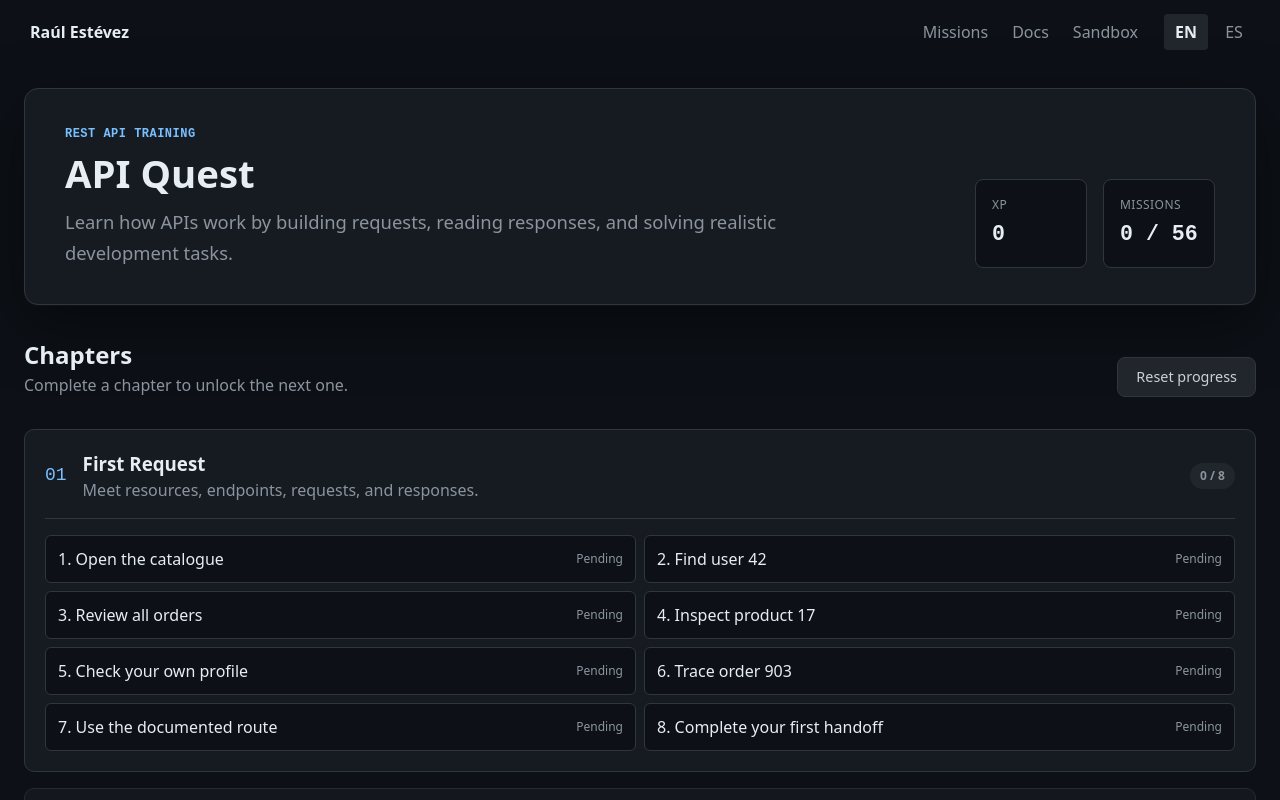
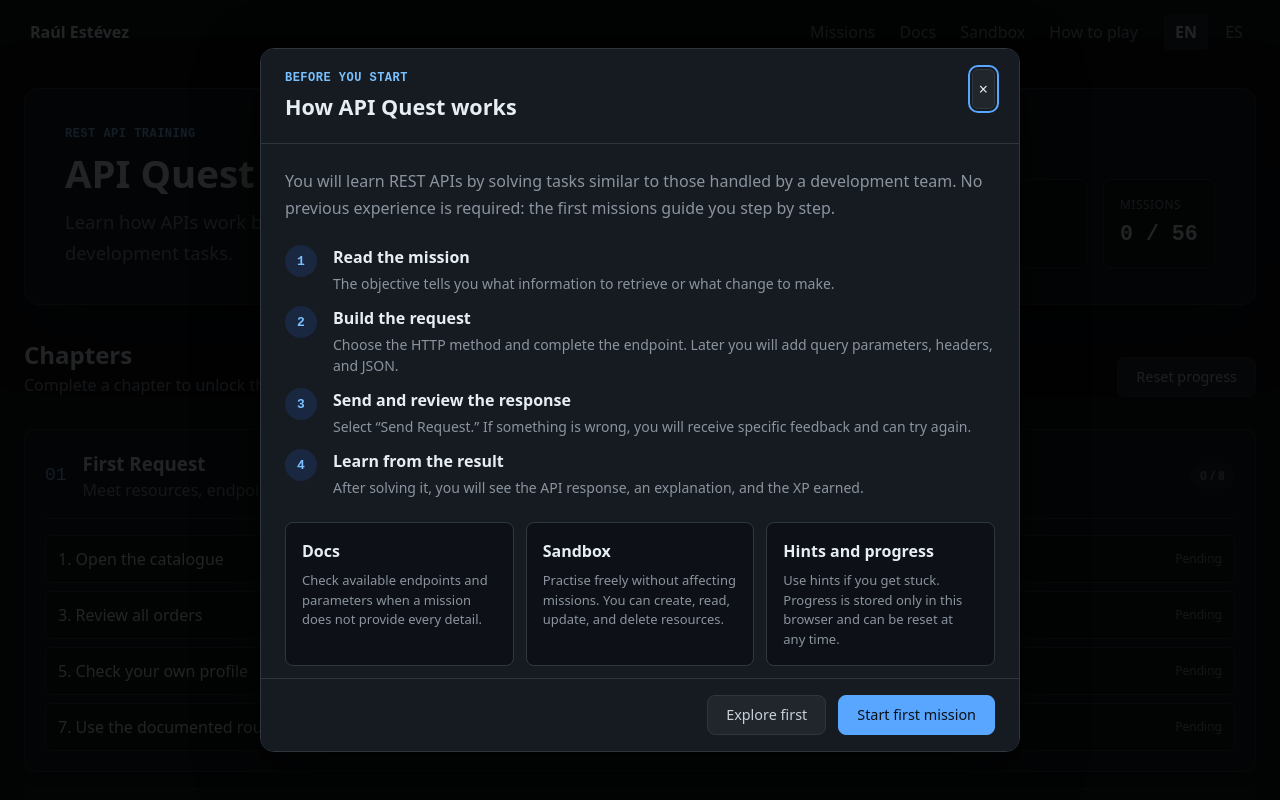
Before and after one commit to RaulEstevezA/API_Quest, a React (Vite) app: page / in a window 1280 px wide. Shown: the top 800 px of the page. Built offline with nearby package versions, Linux system fonts and the light colour scheme.

Commit message:
feat: add first-visit game onboarding

```diff
--- a/src/styles/index.css
+++ b/src/styles/index.css
@@ -165,6 +165,23 @@ legend, .body-field > span { margin-bottom: var(--space-4); color: var(--muted);
 .method--post { color: var(--success); }.method--delete { color: var(--danger); }.method--patch,.method--put { color: var(--warning); }
 .docs__table { display: grid; overflow: auto; }
 .docs__table > div { min-width: 560px; padding: var(--space-8); display: grid; grid-template-columns: 140px 1fr; border-top: 1px solid var(--border); }
+.onboarding-dialog { width: min(760px, calc(100vw - 32px)); max-height: min(88vh, 840px); padding: 0; overflow: auto; border: 1px solid var(--border); border-radius: var(--radius-lg); background: var(--surface); color: var(--text); box-shadow: var(--modal-shadow); }
+.onboarding-dialog::backdrop { background: var(--backdrop); }
+.onboarding-dialog__header { position: sticky; top: 0; z-index: 1; padding: var(--space-20) var(--space-24); display: flex; align-items: flex-start; justify-content: space-between; gap: var(--space-16); border-bottom: 1px solid var(--border); background: var(--surface); }
+.onboarding-dialog__header h2 { margin: 0; font-size: 1.35rem; }
+.onboarding-dialog__header .eyebrow { margin-bottom: var(--space-4); }
+.onboarding-dialog__body { padding: var(--space-24); }
+.onboarding-dialog__intro { margin: 0; color: var(--muted); line-height: 1.65; }
+.onboarding-steps { margin: var(--space-24) 0; padding: 0; display: grid; gap: var(--space-12); list-style: none; }
+.onboarding-steps li { display: grid; grid-template-columns: 36px 1fr; gap: var(--space-12); }
+.onboarding-steps li > span { width: 32px; height: 32px; display: grid; place-items: center; border-radius: var(--radius-pill); background: var(--accent-soft); color: var(--accent-text); font: 600 .8125rem var(--mono); }
+.onboarding-steps p { margin: var(--space-4) 0 0; color: var(--muted); font-size: .875rem; }
+.onboarding-locations { display: grid; grid-template-columns: repeat(3, 1fr); gap: var(--space-12); }
+.onboarding-locations article { padding: var(--space-16); border: 1px solid var(--border); border-radius: var(--radius); background: var(--page-bg); }
+.onboarding-locations h3 { margin: 0 0 var(--space-8); font-size: 1rem; }
+.onboarding-locations p { margin: 0; color: var(--muted); font-size: .8125rem; }
+.onboarding-dialog__note { margin: var(--space-20) 0 0; padding: var(--space-12) var(--space-16); border-left: 2px solid var(--accent); background: var(--accent-soft); font-size: .875rem; }
+.onboarding-dialog__actions { position: sticky; bottom: 0; padding: var(--space-16) var(--space-24); display: flex; justify-content: flex-end; gap: var(--space-12); border-top: 1px solid var(--border); background: var(--surface); }
 
 .eyebrow {
   margin: 0 0 var(--space-8);
@@ -195,6 +212,10 @@ h1 {
   .site-header { flex-wrap: wrap; padding: var(--space-8) 0; gap: var(--space-4); }
   .main-nav { order: 3; width: 100%; margin: 0; }
   .main-nav button { flex: 1; }
+  .onboarding-dialog__header, .onboarding-dialog__body { padding: var(--space-16); }
+  .onboarding-dialog__actions { padding: var(--space-12) var(--space-16); flex-direction: column-reverse; }
+  .onboarding-dialog__actions .button { width: 100%; }
+  .onboarding-locations { grid-template-columns: 1fr; }
   .app-shell {
     padding: var(--space-16);
   }
--- a/src/styles/tokens.css
+++ b/src/styles/tokens.css
@@ -44,5 +44,6 @@
   --radius-lg: 14px;
   --radius-pill: 999px;
   --window-shadow: 0 20px 60px rgba(0, 0, 0, 0.5), 0 1px 0 rgba(255, 255, 255, 0.04);
+  --modal-shadow: 0 20px 60px rgba(0, 0, 0, 0.7);
   --transition-fast: 0.15s ease;
 }
--- a/src/ui/App.tsx
+++ b/src/ui/App.tsx
@@ -7,12 +7,20 @@ import { MissionWorkspace } from './components/MissionWorkspace'
 import { Sandbox } from './components/Sandbox'
 import { useGameProgress } from './use-game-progress'
 import { useLanguage } from './i18n'
+import { OnboardingDialog } from './components/OnboardingDialog'
+
+const ONBOARDING_STORAGE_KEY = 'api-quest.onboarding-seen'
+
+function shouldShowOnboarding() {
+  try { return localStorage.getItem(ONBOARDING_STORAGE_KEY) !== 'true' } catch { return true }
+}
 
 export function App() {
   const { language, setLanguage } = useLanguage()
   const { progress, storageAvailable, recordCompletion, reset } = useGameProgress()
   const [missionId, setMissionId] = useState<string | null>(null)
   const [view, setView] = useState<'missions' | 'docs' | 'sandbox'>('missions')
+  const [showOnboarding, setShowOnboarding] = useState(shouldShowOnboarding)
   const mission = missionId ? getMission(missionId) : undefined
 
   const resetWithConfirmation = () => {
@@ -20,11 +28,23 @@ export function App() {
     if (window.confirm(message)) reset()
   }
 
+  const closeOnboarding = () => {
+    setShowOnboarding(false)
+    try { localStorage.setItem(ONBOARDING_STORAGE_KEY, 'true') } catch { /* It may reappear next visit when storage is unavailable. */ }
+  }
+
+  const startFirstMission = () => {
+    closeOnboarding()
+    setView('missions')
+    setMissionId('first-request-1')
+  }
+
   return <>
-    <Header language={language} onLanguageChange={setLanguage} onHome={() => { setMissionId(null); setView('missions') }} onDocs={() => { setMissionId(null); setView('docs') }} onSandbox={() => { setMissionId(null); setView('sandbox') }} />
+    <Header language={language} onLanguageChange={setLanguage} onHome={() => { setMissionId(null); setView('missions') }} onDocs={() => { setMissionId(null); setView('docs') }} onSandbox={() => { setMissionId(null); setView('sandbox') }} onHelp={() => setShowOnboarding(true)} />
     <main className="app-shell">
       {mission ? <MissionWorkspace key={mission.id} mission={mission} language={language} onBack={() => setMissionId(null)} onComplete={(xp, attempts, hints) => recordCompletion(mission.id, xp, attempts, hints)} /> : view === 'docs' ? <ApiDocs language={language} /> : view === 'sandbox' ? <Sandbox language={language} /> : <Dashboard language={language} progress={progress} storageAvailable={storageAvailable} onOpenMission={setMissionId} onReset={resetWithConfirmation} />}
     </main>
     <footer className="site-footer"><span>API Quest</span><a href="https://raulesteveza.github.io/">{language === 'es' ? 'Volver a la web' : 'Back to website'}</a></footer>
+    <OnboardingDialog language={language} open={showOnboarding} onClose={closeOnboarding} onStart={startFirstMission} />
   </>
 }
--- a/src/ui/components/Header.tsx
+++ b/src/ui/components/Header.tsx
@@ -6,13 +6,14 @@ interface HeaderProps {
   onHome: () => void
   onDocs: () => void
   onSandbox: () => void
+  onHelp: () => void
 }
 
-export function Header({ language, onLanguageChange, onHome, onDocs, onSandbox }: HeaderProps) {
+export function Header({ language, onLanguageChange, onHome, onDocs, onSandbox, onHelp }: HeaderProps) {
   return (
     <header className="site-header">
       <button className="brand" type="button" onClick={onHome}>Raúl Estévez</button>
-      <nav className="main-nav" aria-label={language === 'es' ? 'Navegación principal' : 'Main navigation'}><button type="button" onClick={onHome}>{language === 'es' ? 'Misiones' : 'Missions'}</button><button type="button" onClick={onDocs}>Docs</button><button type="button" onClick={onSandbox}>Sandbox</button></nav>
+      <nav className="main-nav" aria-label={language === 'es' ? 'Navegación principal' : 'Main navigation'}><button type="button" onClick={onHome}>{language === 'es' ? 'Misiones' : 'Missions'}</button><button type="button" onClick={onDocs}>Docs</button><button type="button" onClick={onSandbox}>Sandbox</button><button type="button" onClick={onHelp}>{language === 'es' ? 'Cómo jugar' : 'How to play'}</button></nav>
       <div className="language-switch" role="group" aria-label={language === 'es' ? 'Idioma' : 'Language'}>
         {(['en', 'es'] as const).map((option) => (
           <button
--- /dev/null
+++ b/src/ui/components/OnboardingDialog.tsx
@@ -0,0 +1,68 @@
+import { useEffect, useRef } from 'react'
+import type { Language } from '../i18n'
+
+interface OnboardingDialogProps {
+  language: Language
+  open: boolean
+  onClose: () => void
+  onStart: () => void
+}
+
+export function OnboardingDialog({ language, open, onClose, onStart }: OnboardingDialogProps) {
+  const dialogRef = useRef<HTMLDialogElement>(null)
+
+  useEffect(() => {
+    const dialog = dialogRef.current
+    if (!dialog) return
+    if (open && !dialog.open) dialog.showModal()
+    if (!open && dialog.open) dialog.close()
+  }, [open])
+
+  return (
+    <dialog
+      ref={dialogRef}
+      className="onboarding-dialog"
+      aria-labelledby="onboarding-title"
+      onClose={onClose}
+      onClick={(event) => {
+        if (event.target === event.currentTarget) event.currentTarget.close()
+      }}
+    >
+      <div className="onboarding-dialog__header">
+        <div>
+          <p className="eyebrow">{language === 'es' ? 'Antes de empezar' : 'Before you start'}</p>
+          <h2 id="onboarding-title">{language === 'es' ? 'Cómo funciona API Quest' : 'How API Quest works'}</h2>
+        </div>
+        <button className="icon-button" type="button" aria-label={language === 'es' ? 'Cerrar' : 'Close'} onClick={() => dialogRef.current?.close()}>×</button>
+      </div>
+
+      <div className="onboarding-dialog__body">
+        <p className="onboarding-dialog__intro">
+          {language === 'es'
+            ? 'Aprenderás APIs REST resolviendo tareas similares a las que recibe un equipo de desarrollo. No necesitas experiencia previa: las primeras misiones te guían paso a paso.'
+            : 'You will learn REST APIs by solving tasks similar to those handled by a development team. No previous experience is required: the first missions guide you step by step.'}
+        </p>
+
+        <ol className="onboarding-steps">
+          <li><span>1</span><div><strong>{language === 'es' ? 'Lee la misión' : 'Read the mission'}</strong><p>{language === 'es' ? 'El objetivo indica qué información debes obtener o qué cambio debes realizar.' : 'The objective tells you what information to retrieve or what change to make.'}</p></div></li>
+          <li><span>2</span><div><strong>{language === 'es' ? 'Construye la petición' : 'Build the request'}</strong><p>{language === 'es' ? 'Elige el método HTTP y completa el endpoint. Más adelante añadirás query parameters, headers y JSON.' : 'Choose the HTTP method and complete the endpoint. Later you will add query parameters, headers, and JSON.'}</p></div></li>
+          <li><span>3</span><div><strong>{language === 'es' ? 'Envía y revisa la respuesta' : 'Send and review the response'}</strong><p>{language === 'es' ? 'Pulsa «Enviar petición». Si hay un error, recibirás una explicación concreta y podrás volver a intentarlo.' : 'Select “Send Request.” If something is wrong, you will receive specific feedback and can try again.'}</p></div></li>
+          <li><span>4</span><div><strong>{language === 'es' ? 'Aprende del resultado' : 'Learn from the result'}</strong><p>{language === 'es' ? 'Al resolverla verás la respuesta de la API, una explicación y el XP conseguido.' : 'After solving it, you will see the API response, an explanation, and the XP earned.'}</p></div></li>
+        </ol>
+
+        <div className="onboarding-locations">
+          <article><h3>Docs</h3><p>{language === 'es' ? 'Consulta los endpoints y parámetros disponibles cuando una misión no te dé toda la información.' : 'Check available endpoints and parameters when a mission does not provide every detail.'}</p></article>
+          <article><h3>Sandbox</h3><p>{language === 'es' ? 'Practica libremente sin afectar a las misiones. Puedes crear, consultar, modificar y eliminar recursos.' : 'Practise freely without affecting missions. You can create, read, update, and delete resources.'}</p></article>
+          <article><h3>{language === 'es' ? 'Pistas y progreso' : 'Hints and progress'}</h3><p>{language === 'es' ? 'Usa pistas si te bloqueas. El progreso se guarda solo en este navegador y puedes reiniciarlo cuando quieras.' : 'Use hints if you get stuck. Progress is stored only in this browser and can be reset at any time.'}</p></article>
+        </div>
+
+        <p className="onboarding-dialog__note">{language === 'es' ? 'Consejo: empieza por «Abre el catálogo». Solo necesitas elegir GET y escribir /products.' : 'Tip: start with “Open the catalogue.” You only need to choose GET and enter /products.'}</p>
+      </div>
+
+      <div className="onboarding-dialog__actions">
+        <button className="button" type="button" onClick={() => dialogRef.current?.close()}>{language === 'es' ? 'Explorar primero' : 'Explore first'}</button>
+        <button className="button button--primary" type="button" onClick={onStart}>{language === 'es' ? 'Empezar primera misión' : 'Start first mission'}</button>
+      </div>
+    </dialog>
+  )
+}
```
Also changed, not shown: 2 other files (tests, documents, lock files or other folders).
